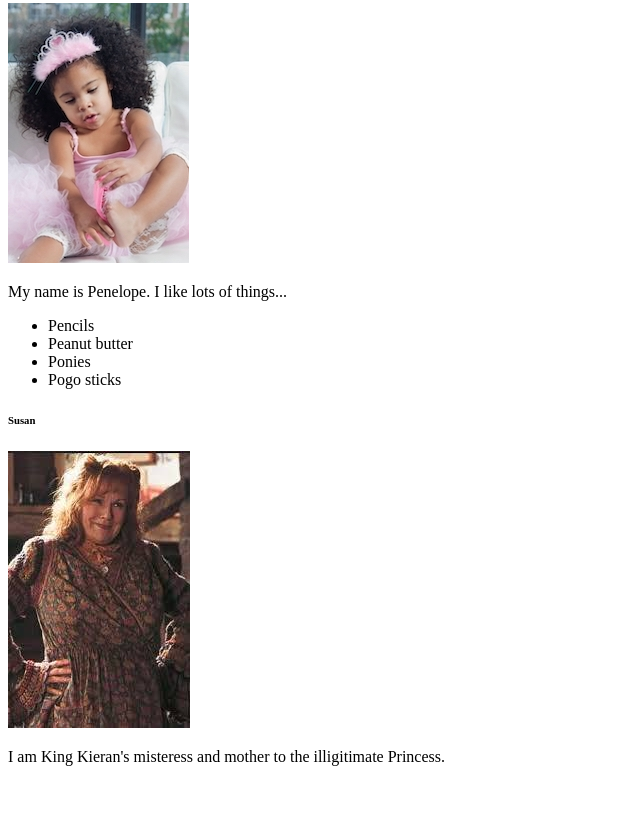
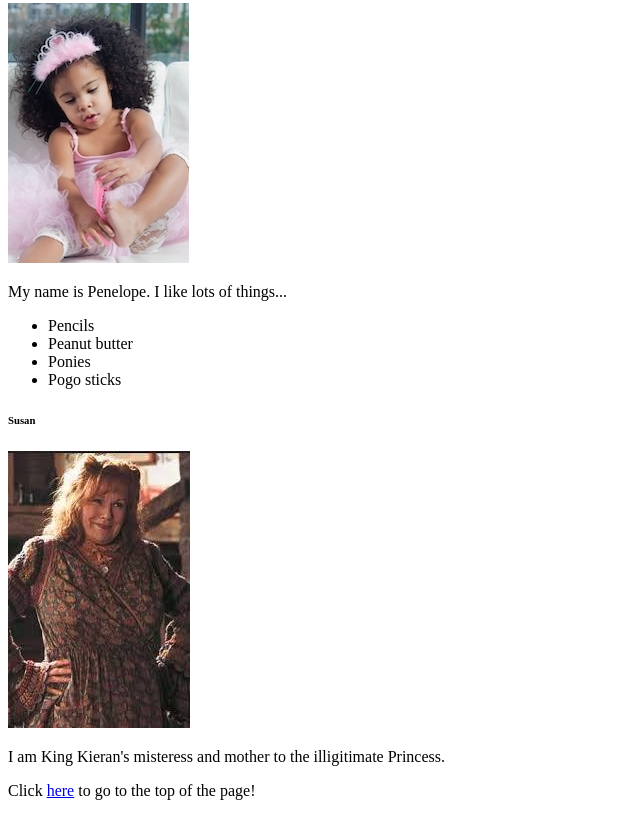
Before and after one commit to tea-milas/web-funds-palace, a plain HTML site: page index.html in a window 1280 px wide. Shown: the part 1342-2158 px from the top of the page, without its empty margins (0-640 px from the left). Before the commit the page ends 2124 px from the top, so only its background shows below. Drawn offline with Linux system fonts and the light colour scheme.

Commit message:
Added new recipe and footer!

```diff
--- a/index.html
+++ b/index.html
@@ -6,7 +6,7 @@
     <title>Web Fundamentals Palace</title>
 </head>
 <body>
-    <header>
+    <header id="top">
         <h1>The Web Fundamentals Palace</h1>
         <p>Hover over the family members below to take a peek into the lives of those living at Web Fundamentals Palace</p>
     </header>
@@ -18,7 +18,7 @@
 
         <h3>Queen Queenie</h3>
         <img src="./images/queen.jpg" alt="Queen Queenie">
-        <p>My name is Queenie and I am the Queen. I like quizzes and quiche. Click <a href="https://www.bbc.co.uk/food/recipes/quichelorraine_71987">here</a> to see my favourite quiche recipe.</p>
+        <p>My name is Queenie and I am the Queen. I like quizzes and quiche. Click <a href="https://www.bbcgoodfood.com/recipes/smoky-chorizo-manchego-quiche" target="_blank">here</a> to see my favourite quiche recipe.</p>
 
         <h4 id="peter">Prince Peter</h4>
         <img src="./images/prince-peter.jpg" alt="Prince Peter">
@@ -39,5 +39,8 @@
         <p>I am King Kieran's misteress and mother to the illigitimate Princess.</p>
     </main>
 
+    <footer>
+        <p>Click <a href="#top">here</a> to go to the top of the page!</p>
+    </footer>
 </body>
 </html>
```
